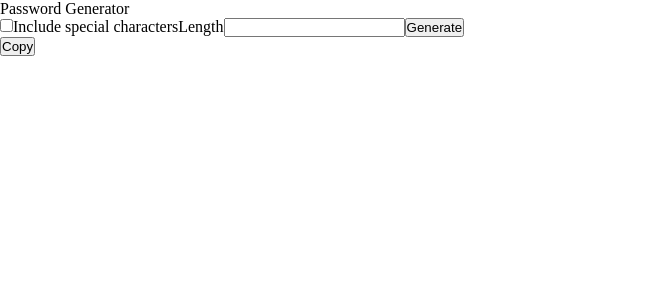
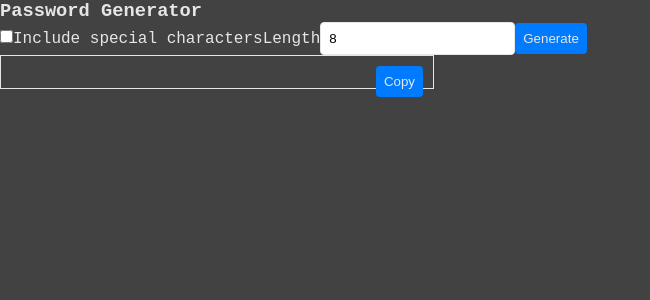
Before and after one commit to ihleonel/password-generator, a React (Vite) app: page / in a window 1280 px wide. Shown: the top 300 px of the page, without its empty margins (0-650 px from the left). Built offline with nearby package versions, Linux system fonts and the light colour scheme.

Commit message:
feat: enhance UI with improved styling and layout
- Add dark theme with custom colors
- Improve button and input styling
- Add copy tooltip functionality
- Enhance password display container
- Update heading hierarchy

```diff
--- a/src/App.jsx
+++ b/src/App.jsx
@@ -11,7 +11,7 @@ export default function App() {
   const [special, setSpecial] = useState(false)
   return (
     <>
-      <p>Password Generator</p>
+      <h3>Password Generator</h3>
       <label>
         <input
           type="checkbox"
@@ -22,10 +22,23 @@ export default function App() {
         Include special characters
       </label>
       <label htmlFor="length">Length</label>
-      <input type="number" id="length" name="length" />
-      <button onClick={() => setPassword(result)}>Generate</button>
-      <div>{password}</div>
-      <button onClick={() => copy(password)}>Copy</button>
+      <input type="number" className="input" id="length" name="length" value={result.length} readOnly/>
+      <button
+        className="btn-primary"
+        onClick={() => setPassword(result)}
+      >
+        Generate
+      </button>
+      <div className="pass-container">
+        <button
+          className="btn-primary btn-copy"
+          onClick={() => copy(password)}
+          dataTooltip="Copied!"
+        >
+          Copy
+        </button>
+        {password}
+      </div>
     </>
   )
 }
--- a/src/index.css
+++ b/src/index.css
@@ -2,3 +2,66 @@
   margin: 0;
   padding: 0;
 }
+
+body {
+  font-family: 'Courier New', Courier, monospace;
+  background-color: #424242;
+  color: #e6e6e6;
+}
+
+.input {
+  border: solid 1px #e6e6e6;
+  border-radius: 4px;
+  padding: 8px;
+}
+
+.btn-primary {
+  background-color: #007bff;
+  color: #e6e6e6;
+  border: none;
+  border-radius: 4px;
+  padding: 8px;
+  cursor: pointer;
+  transition: background-color 0.3s ease;
+}
+
+.btn-primary:hover {
+  background-color: #0056b3;
+}
+
+.btn-primary:active {
+  background-color: #004085;
+  transform: scale(0.95);
+}
+
+.pass-container {
+  position: relative;
+  border: solid 1px #e6e6e6;
+  width: 400px;
+  padding: 1em;
+}
+
+.btn-copy {
+  position: absolute;
+  top: 10px;
+  right: 10px;
+  display: flex;
+  align-items: center;
+  justify-content: center;
+}
+
+.btn-copy::after {
+  content: attr(data-tooltip);
+  position: absolute;
+  top: -30px;
+  right: 0;
+  background-color: #333;
+  color: white;
+  padding: 4px 8px;
+  border-radius: 4px;
+  font-size: 12px;
+  white-space: nowrap;
+  opacity: 0;
+  pointer-events: none;
+  transition: opacity 0.3s ease;
+}
```
